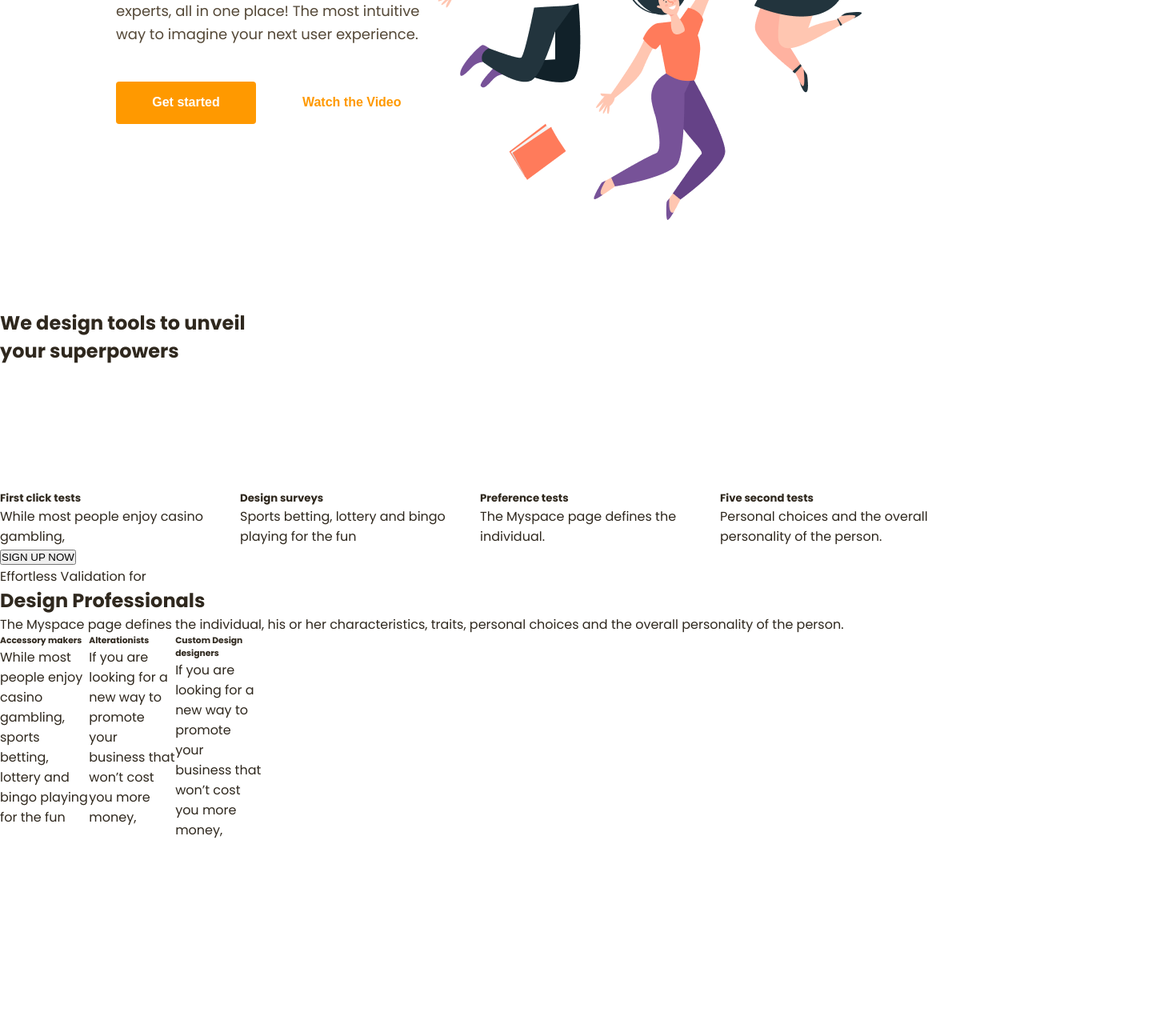
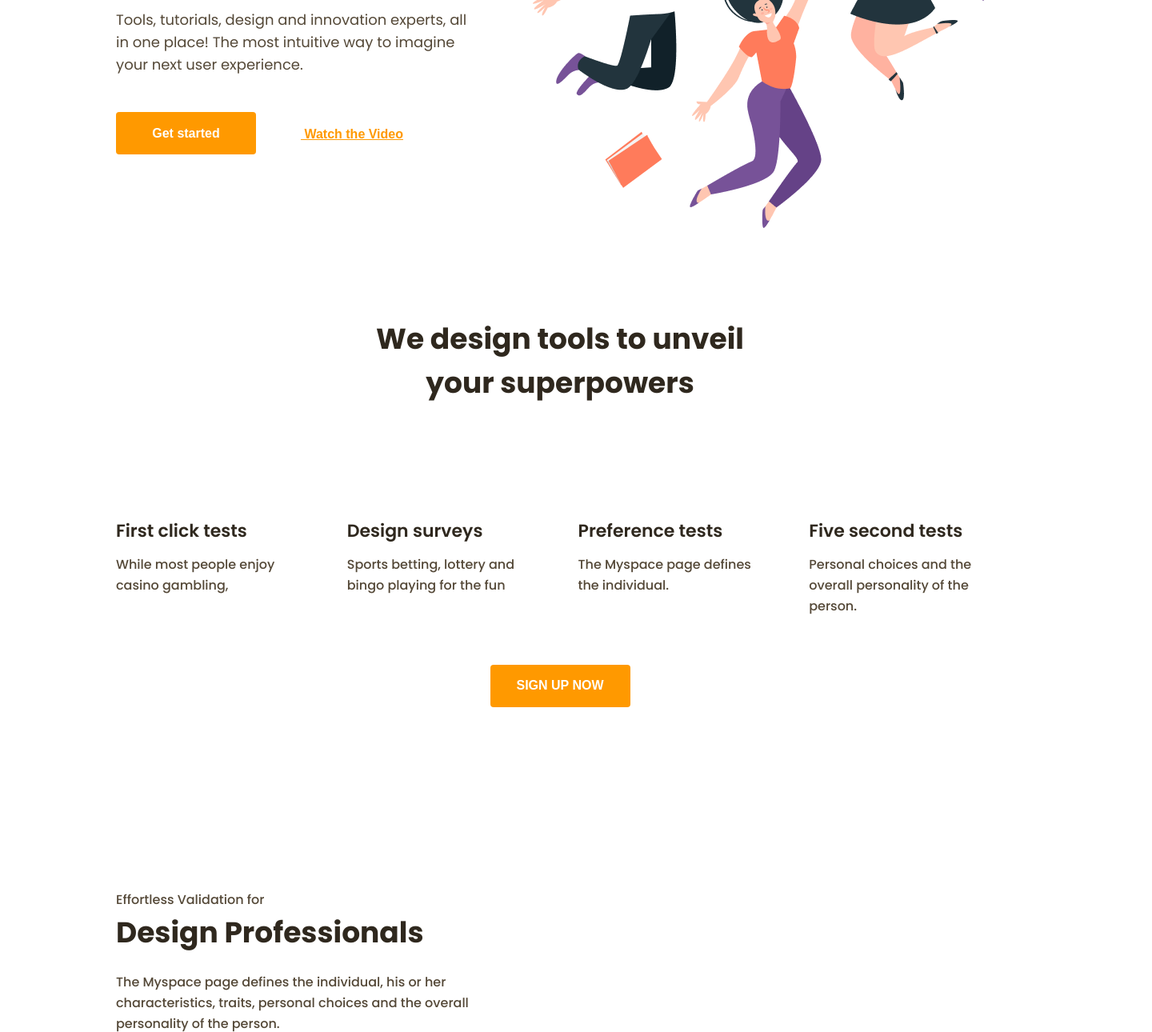
Before and after one commit to elenka-lev/beetroot, a plain HTML site: page index.html in a window 1280 px wide. Shown: the part 334-1624 px from the top of the page at 80% size, 1440 px wide, since content can reach past the window. Drawn offline with Linux system fonts and the light colour scheme.

Commit message:
Added css for 2 sections

```diff
--- a/index.html
+++ b/index.html
@@ -3,9 +3,12 @@
   <head>
     <meta charset="UTF-8" />
     <meta name="viewport" content="width=device-width, initial-scale=1.0" />
-    <link rel="preconnect" href="https://fonts.googleapis.com">
-<link rel="preconnect" href="https://fonts.gstatic.com" crossorigin>
-<link href="https://fonts.googleapis.com/css2?family=Manrope:wght@200..800&family=Poppins:wght@400;500;600;700&display=swap" rel="stylesheet">
+    <link rel="preconnect" href="https://fonts.googleapis.com" />
+    <link rel="preconnect" href="https://fonts.gstatic.com" crossorigin />
+    <link
+      href="https://fonts.googleapis.com/css2?family=Manrope:wght@200..800&family=Poppins:wght@400;500;600;700&display=swap"
+      rel="stylesheet"
+    />
     <link rel="stylesheet" href="./styles.css" />
     <title>Productly</title>
   </head>
@@ -17,11 +20,11 @@
         </svg>
       </a>
       <nav>
-        <ul>
-          <li><a href="#">Product</a></li>
-          <li><a href="#">Customers</a></li>
-          <li><a href="#">Pricing</a></li>
-          <li><a href="#">Resources</a></li>
+        <ul class="links-nav">
+          <li class="link"><a href="#">Product</a></li>
+          <li><a href="#" class="link">Customers</a></li>
+          <li><a href="#" class="link">Pricing</a></li>
+          <li><a href="#" class="link">Resources</a></li>
         </ul>
       </nav>
       <button class="btn btn-in">Sign In</button>
@@ -33,52 +36,57 @@
         <div class="descr">
           <h2 class="title">The Design Thinking superpowers</h2>
           <p class="subtitle">
-            Tools, tutorials, design and innovation experts, all in one place!
-            The most intuitive way to imagine your next user experience.
+            Tools, tutorials, design and innovation experts, all<br />in one
+            place! The most intuitive way to imagine<br />your next user
+            experience.
           </p>
 
           <div class="group-btn">
             <button class="btn-start">Get started</button>
             <button class="btn-watch">
-              <svg width="20" height="27" class="triagle">
+              <svg width="20" height="17" class="triagle">
                 <use xlink:href="./icon/Triangle.svg"></use>
               </svg>
               Watch the Video
             </button>
           </div>
-
         </div>
-        <img src="./image/hero-img.png" alt="hero" width="605" height="496">
+        <img src="./image/hero-img.png" alt="hero" width="605" height="496" />
       </section>
 
       <section class="feature">
-        <h2>We design tools to unveil<br/> your superpowers</h2>
+        <h2>
+          We design tools to unveil<br />
+          your superpowers
+        </h2>
         <ul>
           <li>
-                <svg>
+            <svg width="50px" height="50px">
               <use xlink:href="./icon/mouse.svg"></use>
             </svg>
             <h5>First click tests</h5>
             <p>While most people enjoy casino gambling,</p>
           </li>
           <li>
-                <svg>
+            <svg width="50px" height="50px">
               <use xlink:href="./icon/yellow.svg"></use>
             </svg>
             <h5>Design surveys</h5>
             <p>Sports betting, lottery and bingo playing for the fun</p>
           </li>
           <li>
-                <svg>
+            <svg width="50px" height="50px">
               <use xlink:href="./icon/heart.svg"></use>
             </svg>
             <h5>Preference tests</h5>
             <p>The Myspace page defines the individual.</p>
           </li>
           <li>
-                <svg><use xlink:href="./icon/watch.svg"></use></svg>
+            <svg width="50px" height="50px">
+              <use xlink:href="./icon/watch.svg"></use>
+            </svg>
             <h5>Five second tests</h5>
-                <p>Personal choices and the overall personality of the person. </p>
+            <p>Personal choices and the overall personality of the person.</p>
           </li>
         </ul>
         <button>SIGN UP NOW</button>
@@ -108,6 +116,7 @@
                     <use xlink:href="./icon/design.svg"></use>
                 </svg>
       </section>
+
       <section class="product">
         <svg width="535px" height="521px">
                     <use xlink:href="./icon/product.svg"></use>
@@ -118,20 +127,23 @@
                   <p>The Myspace page defines the individual, his or her characteristics, traits, personal choices and the overall personality of the person. </p>
                   <ul>
                     <li>
-                      <svg width="35px" height="35px">
-                    <use xlink:href="./icon/ok.svg"></use>
+                      <svg width="35px" height="35px" class="product-svg">
+                       <use xlink:href="./icon/ok.svg">
+                       </use>
                     </svg>
                       <p>Never worry about overpaying for your energy again.</p>
                     </li>
                     <li>
-                      <svg width="35px" height="35px">
-                    <use xlink:href="./icon/ok.svg"></use>
+                      <svg width="35px" height="35px" class="product-svg">
+                       <use xlink:href="./icon/ok.svg">
+                       </use>
                     </svg>
                       <p> We will only switch you to energy companies that we trust and will treat you right</p>
                     </li>
                     <li>
-                      <svg width="35px" height="35px">
-                    <use xlink:href="./icon/ok.svg"></use>
+                      <svg width="35px" height="35px" class="product-svg">
+                       <use xlink:href="./icon/ok.svg">
+                       </use>
                     </svg>
                       <p>We track the markets daily and know where the savings are.</p>
                     </li>
--- a/styles.css
+++ b/styles.css
@@ -3,11 +3,17 @@
     margin: 0;
     padding: 0;
 }
+:root {
+    --orange: #FF9900;
+}
 body {
     font-family: 'Poppins', sans-serif;
     color: #2f281e;
+    width: 1400px;
+    margin: 0 auto;
 }
 header {
+    width:1440px;
     display: flex;
     padding: 24px 143px;
     margin: 0 auto;
@@ -22,12 +28,16 @@ a {
     outline: none;
 
 }
+ul {
+    list-style-type: none;
+    margin: 0;
+}
 .logo {
     width: 187px;
     height: 32px;
     margin-right: 320px;
 }
-ul {
+.links-nav {
     list-style-type: none;
     padding: 0;
     margin: 0;
@@ -35,6 +45,11 @@ ul {
     width: 327px;
     justify-content: space-between;
     margin-right: 52px;
+    align-items: center;
+}
+.link {
+    font-size: 14px;
+
 }
 .btn-in {
     width: 102px;
@@ -47,19 +62,22 @@ ul {
 .btn-up {
     width: 110px;
     height: 46px;
-    background-color: #FF9900;
+    background-color: var(--orange);
     color: #fff;
     border: none;
     border-radius: 4px;
+
 }
 .hero {
-    padding: 20px 129px 110px 145px;
+    padding: 30px 129px 110px 145px;
     display: flex;
+    justify-content: center;
 
 }
 .descr {
     display: flex;
     flex-direction: column;
+    margin-top: 83px;
 }
 .title {
     font-weight: 700;
@@ -76,33 +94,162 @@ ul {
 }
 .group-btn{
     display: flex;
+    align-items: center;
 }
 .btn-start {
     border-radius: 4px;
         width: 175px;
         height: 53px;
         border: none;
-        background-color: #FF9900;
+        background-color: var(--orange);
         margin: 0;
         color:#fff;
         font-weight: 700;
             font-size: 16px;
-            margin-right: 10px;
+            margin-right: 30px;
 }
 
 .btn-watch {
-    width: 191px;
-    height: 53px;
+    width: 160px;
+    height: 23px;
     background-color: #fff;
     border: none;
     font-weight: 600;
     font-size: 16px;
-    color: #FF9900;
-    display:flex;
-    justify-content: center;
+    color: var(--orange);
+    margin: 0;
+    text-align: center;
+    padding: 0;
+    align-content: center;
+    text-decoration: underline;
+}
+
+
+.feature {
+    padding: 0 145px 90px;
+    h2 {
+        text-align: center;
+        font-weight: 700;
+        font-size: 36px;
+    }
+    ul {
+        display: flex;
+        margin-top: 54px;
+        padding: 0;
+        gap: 45px;
+        margin-bottom: 60px;
+
+        li {
+            flex:1;
+
+            svg {
+                margin-bottom: 30px;
+            }
+            h5 {
+                font-weight: 600;
+                font-size: 22px;
+                margin-bottom: 13px;
+            }
+            p {
+                font-weight: 500;
+                font-size: 16px;
+                line-height: 162%;
+                color: #544837;
+            }
+        }
+    }
+    button {
+        display: block;
+        border-radius: 4px;
+        width: 175px;
+        height: 53px;
+        border:none;
+        color: #fff;
+        background-color: var(--orange);
+        font-weight: 700;
+        font-size: 16px;
+        text-transform: uppercase;
+        margin: 0 auto;
+    }
+
+}
+
+
+.design {
+    padding: 120px 145px 0 145px;
+    display: flex;
+    gap: 104px;
     align-items: center;
-    align-content: center;
+    .design-descr {
+        width: 486px;
+
+        p {
+            font-weight: 500;
+            font-size: 16px;
+            color: #544837;
+            line-height: 162%;
+        }
+        h2 {
+            font-weight: 700;
+            font-size: 36px;
+            color: #2f281e;
+            margin-bottom: 22px;
+        }
+        ul {
+            li {
+                margin-bottom: 25px;
+                h6 {
+                    font-weight: 700;
+                    font-size: 16px;
+                    line-height: 162%;
+                    color: #2f281e;
+                    margin-bottom: 16px;
+                }
+                p {
+                    font-weight: 500;
+                    font-size: 16px;
+                    line-height: 162%;
+                    color: #544837;
+                }
+            }
+        }
+    }
+
 }
-.triagle {
-    margin-right: 8.5px;
+
+.product {
+    padding: 101px 135px 0 145px;
+    display: flex;
+    justify-content: space-between;
+    align-items: center;
+
+    .product-descr {
+        max-width: 486px;
+    }
+    p {
+        font-weight: 500;
+        font-size: 16px;
+        color: #544837;
+        line-height: 162%;
+    }
+    h2 {
+        font-weight: 700;
+        font-size: 36px;
+        color: #2f281e;
+        margin-bottom: 22px;
+    }
+    ul {
+        margin-top: 30px;
+        li{
+            display: flex;
+            margin-bottom: 30px;
+
+
+        }
+    }
 }
+.product-svg {
+    margin-right: 30px;
+    width: 35px;
+    height: 35px;
+}
```
Lines whose indentation alone changed are shown as unchanged.
